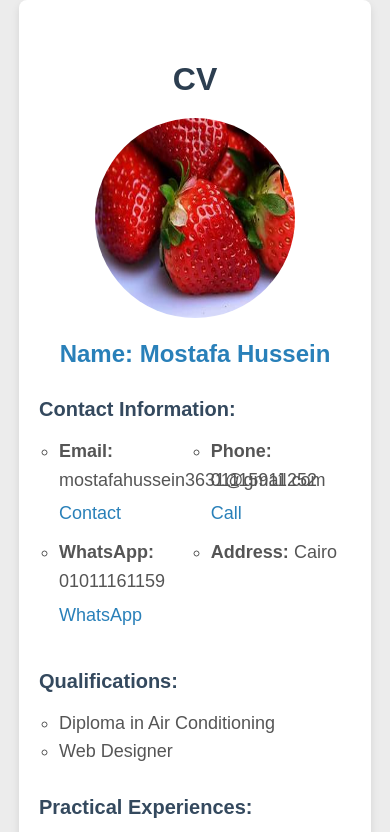
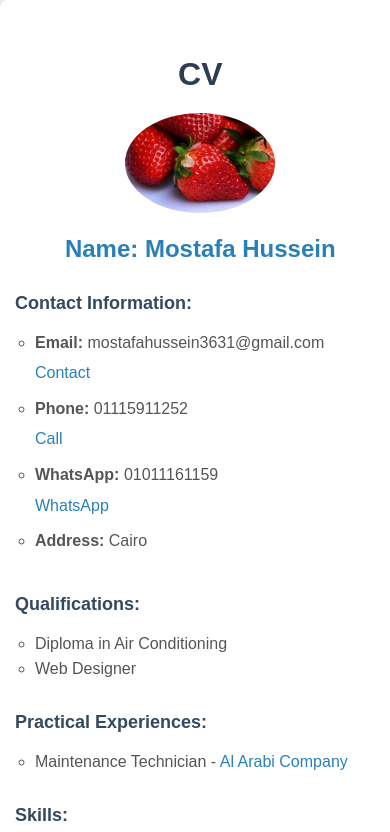
Before and after one commit to mostafahusseinDev/first-html-project, a plain HTML site: page index.html in a window 390 px wide. Shown: the top 832 px of the page. Drawn offline with Linux system fonts and the light colour scheme.

Commit message:
Update index.html

```diff
--- a/index.html
+++ b/index.html
@@ -1,58 +1,3 @@
-<!-- <!DOCTYPE html>
-<html>
-    <head>
-      <title> CV</title>
-    </head>
-    <body bgcolor=#cecece>
-
-      <h1>CV <img src="th(1).jpeg"width=200px alt="image mostafa"></h1>
-
-      <h2>Name : Mostafa Hussein</h2>
-
-      <ul type="circle">
-
-      <h4>Contact information:</h4>
-
-        <ul type="circle">
-      <li>	E-mail: mostafahussein3631@gmail.com      <a href="mailto:mostafahussein3631@gmail.com">contact</a></li>
-      <li>	Phone:01115911252   <a href="tel:+201115911252"target="_blank">call</a></li>
-      <li>	WhatsApp:01011161159 <a href="https://wa.me/+201011161159"target="_blank">whatsap</a></li>
-      <li>	Address:Cairo</li>
-       </ul>
-
-      <h4>Qualifications </h4>
-      <ul type="circle">
-      <li>	Diploma in air conditioning </li>
-      <li>	Web designer</li>
-    </ul>
-
-      <h4>Practical experiences</h4>
-      <ul type="circle">
-      <li>	Maintenance technician -
-        <a href="https://www.elarabygroup.com/ar/"target="_blank">Al Arabi Company</a></li>
-      </ul>
-
-
-      <h4>Skills</h4>
-      <ul type="circle">
-
-      <li>	HTML</li>
-    </ul>
-
-
-      <h4>Languages</h4>
-      <ul type="circle">
-
-      <li>	Arabic (mother tongue)</li>
-      <li>	English (medium)</li>
-    </ul>
-
-
-    </ul>
-
-    </body>
-</html> -->
-
 <!DOCTYPE html>
 <html lang="ar">
 <head>
@@ -135,12 +80,92 @@
       margin: 20px auto;
       border-radius: 50%;
     }
+
+    /* Media Queries for responsiveness */
+    @media (max-width: 1024px) {
+      .container {
+        width: 90%;
+        padding: 20px;
+      }
+
+      .contact-info li {
+        width: 48%;
+      }
+
+      .profile-img {
+        width: 180px;
+      }
+
+      h4 {
+        font-size: 18px;
+      }
+
+      ul li {
+        font-size: 16px;
+      }
+    }
+
+    @media (max-width: 768px) {
+      .container {
+        width: 95%;
+        padding: 15px;
+      }
+
+      .contact-info li {
+        width: 100%;
+      }
+
+      .profile-img {
+        width: 150px;
+      }
+
+      h4 {
+        font-size: 18px;
+      }
+
+      ul li {
+        font-size: 16px;
+      }
+    }
+
+    /* For very small screens (320px and smaller) */
+    @media (max-width: 320px) {
+      h1 {
+        font-size: 20px;
+        padding-top: 10px;
+      }
+
+      h2 {
+        font-size: 18px;
+      }
+
+      .profile-img {
+        width: 120px;
+      }
+
+      .contact-info li {
+        font-size: 14px;
+        width: 100%;
+      }
+
+      .contact-info li a {
+        font-size: 14px;
+      }
+
+      h4 {
+        font-size: 16px;
+      }
+
+      ul li {
+        font-size: 14px;
+      }
+    }
   </style>
 </head>
 <body>
 
   <div class="container">
-    <h1>CV <img src="th(1).jpeg" width="200px" height="200px" alt="Mostafa's image" class="profile-img"></h1>
+    <h1>CV <img src="th(1).jpeg" width="200px" alt="Mostafa's image" class="profile-img"></h1>
 
     <h2>Name: Mostafa Hussein</h2>
 
```
